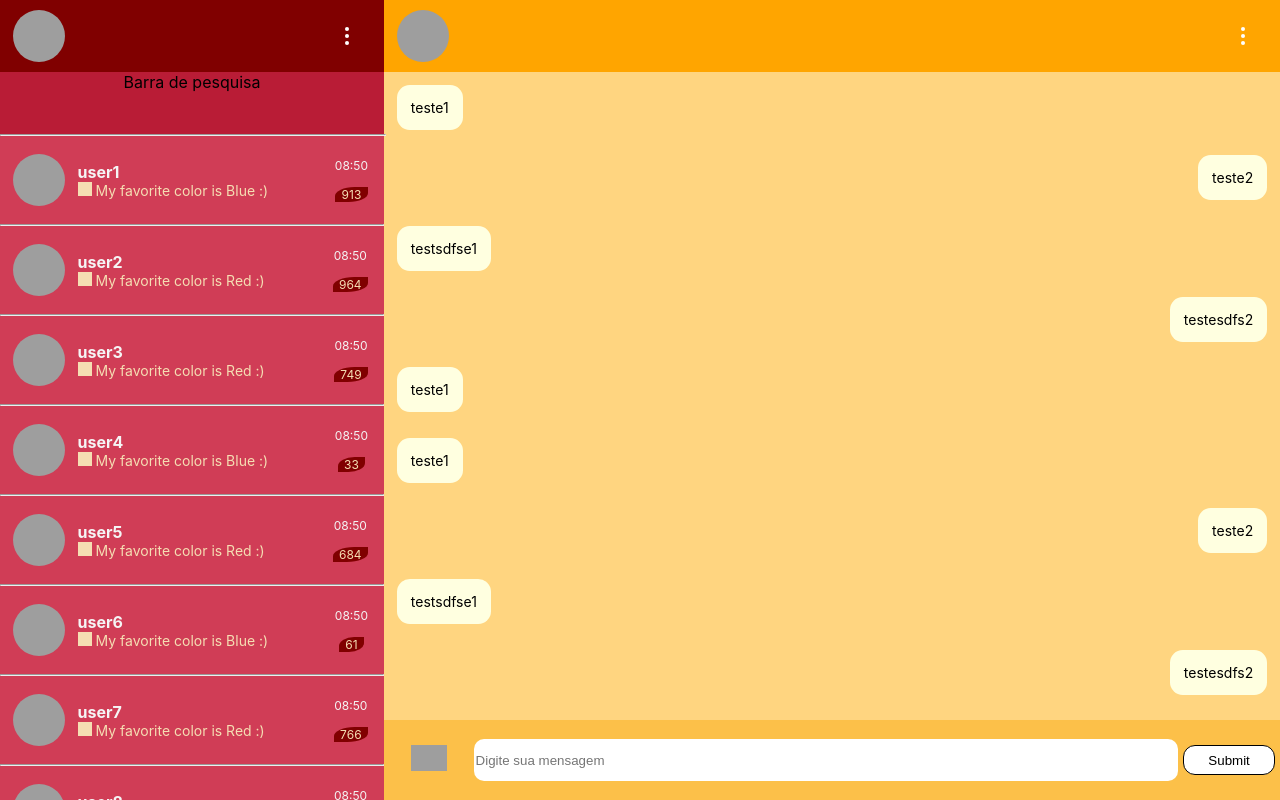
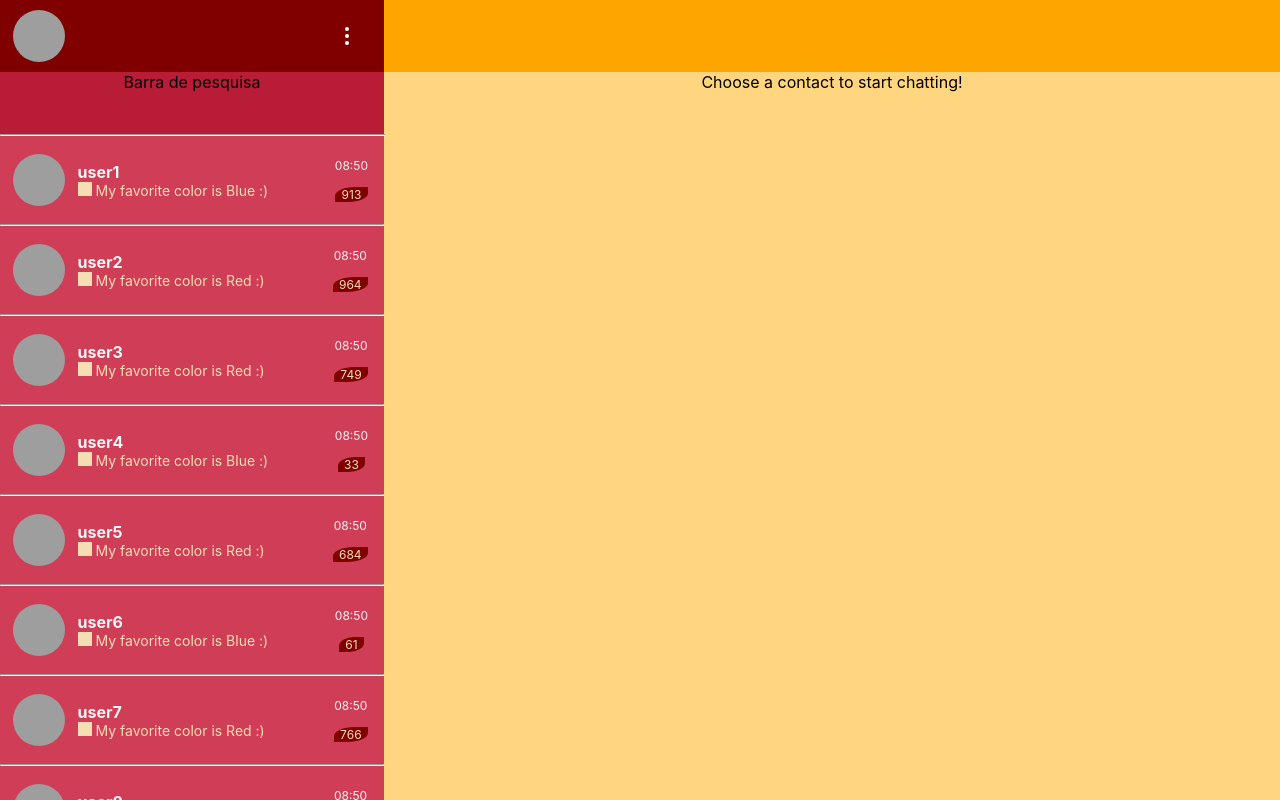
Before and after one commit to bissectra/chat, a React (Create React App) app: page / in a window 1280 px wide. Built offline with nearby package versions, Linux system fonts and the light colour scheme; grey boxes are pictures that could not be loaded.

Commit message:
clear unclicked right frame

```diff
--- a/src/components/chat/RightFrame.css
+++ b/src/components/chat/RightFrame.css
@@ -26,3 +26,7 @@
     display: flex;
     flex-direction: column;
 }
+
+.right-frame-wrapper.empty>.messages-field {
+    overflow-y: initial;
+}
--- a/src/components/chat/RightFrame.js
+++ b/src/components/chat/RightFrame.js
@@ -9,7 +9,7 @@ class RightFrame extends React.Component {
     constructor(props) {
         super(props)
         this.state = {
-            contactClicked: true,
+            contactClicked: false,
             messages: []
         }
     }
@@ -49,12 +49,11 @@ class RightFrame extends React.Component {
     render() {
         if (!this.state.contactClicked) {
             return (
-                <div className='right-frame-wrapper'>
+                <div className='right-frame-wrapper empty'>
                     <div className="right-header"></div>
                     <div className="messages-field">
-                        Clique em uma conversa.
+                        Choose a contact to start chatting!
                     </div>
-                    <div className="typing-field"></div>
                 </div>
             )
         }
```
